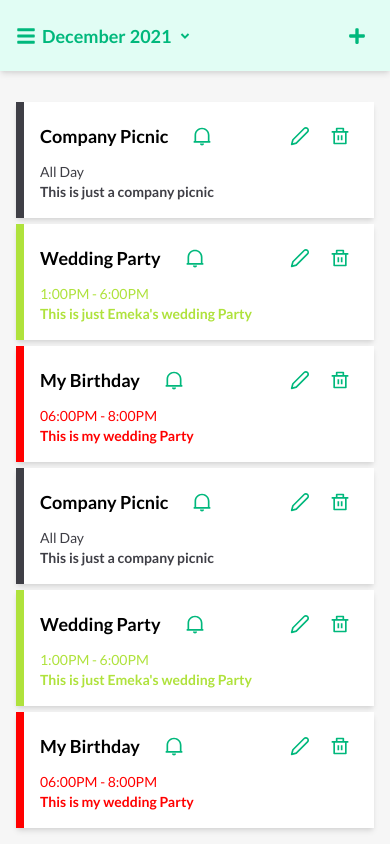
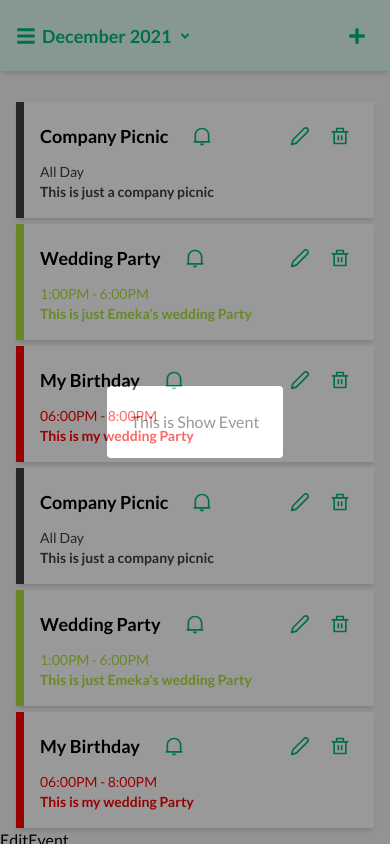
Before and after one commit to HenryNwankwo/calendar-app, a React (Create React App) app: page / in a window 390 px wide. Both pictures are taken after a click on the element 300 px from the left and 136 px from the top of the page. Built offline with nearby package versions, Linux system fonts and the light colour scheme.

Commit message:
Created a Pop Up Component

```diff
--- /dev/null
+++ b/src/components/EditEvent.js
@@ -0,0 +1,7 @@
+import React from 'react';
+
+function EditEvent() {
+  return <div>EditEvent</div>;
+}
+
+export default EditEvent;
--- a/src/components/EventCard.js
+++ b/src/components/EventCard.js
@@ -1,17 +1,35 @@
-import React, { useState, useContext } from 'react';
+import React, { useState, useContext, useEffect, useRef } from 'react';
 import { RiDeleteBinLine, RiNotification2Line } from 'react-icons/ri';
 import { FiEdit2 } from 'react-icons/fi';
 import { AppContext } from './../App';
 import DeleteEvent from './DeleteEvent';
+import EditEvent from './EditEvent';
+import ShowEventPopUp from './ShowEventPopUp';
 function EventCard() {
   const { holidayList, deleteEventPopUp, setDeleteEventPopUp } =
     useContext(AppContext);
 
+  const [currentEventID, setCurrentEventID] = useState(0);
+
   //Calls an event delete pop up and assigns its id to a state
-  const [deleteEventID, setDeleteEventID] = useState(0);
   const deleteEventMethod = (id) => {
     setDeleteEventPopUp(!deleteEventPopUp);
-    setDeleteEventID(id);
+    setCurrentEventID(id);
+  };
+
+  //state that determines the view state of an event details
+  const currentEventRef = useRef();
+  const [clickedEvent, setClickedEvent] = useState(false);
+  const clickedEventHandler = (id) => {
+    setClickedEvent(!clickedEvent);
+    setCurrentEventID(id);
+  };
+
+  //Edit event handler
+  const [showEditEvent, setShowEditEvent] = useState(false);
+  const editEventHandler = (id) => {
+    setShowEditEvent(!showEditEvent);
+    setCurrentEventID(id);
   };
 
   return (
@@ -19,9 +37,11 @@ function EventCard() {
       {holidayList.map((holiday) => {
         return (
           <div
-            className='flex flex-col bg-bg-color-white mt-1.5 mx-4 md:mx-7 p-4 md:p-6 hover:bg-gray-50 shadow-md select-none'
+            className='flex flex-col bg-bg-color-white mt-1.5 mx-4 md:mx-7 p-4 md:p-6 hover:bg-gray-50 hover:cursor-pointer shadow-md select-none'
             style={{ borderLeft: `8px solid ${holiday.color}` }}
             key={holiday.id}
+            ref={currentEventRef}
+            onClick={() => clickedEventHandler(holiday.id)}
           >
             <div className='flex justify-between mb-2'>
               <span className='flex flex-row w-auto items-center'>
@@ -31,7 +51,10 @@ function EventCard() {
                 </span>
               </span>
               <span className='flex flex-row w-auto items-center'>
-                <span className='hoverRoundedGray mr-1'>
+                <span
+                  className='hoverRoundedGray mr-1'
+                  onClick={() => editEventHandler(holiday.id)}
+                >
                   <FiEdit2 className='text-xl text-primary-color' />
                 </span>
                 <span
@@ -53,11 +76,19 @@ function EventCard() {
           </div>
         );
       })}
+      {<EditEvent theEventID={currentEventID} />}
+      {clickedEvent && (
+        <ShowEventPopUp
+          theKey={currentEventID}
+          id={currentEventID}
+          theState={clickedEvent}
+        ></ShowEventPopUp>
+      )}
       {
         <DeleteEvent
-          theEventID={deleteEventID}
+          theEventID={currentEventID}
           trigger={deleteEventPopUp}
-          theKey={deleteEventID}
+          theKey={currentEventID}
         ></DeleteEvent>
       }
     </div>
--- /dev/null
+++ b/src/components/PopUp.js
@@ -0,0 +1,37 @@
+import React, { useEffect, useRef, useState } from 'react';
+
+function PopUp(props) {
+  const [showPopUp, setShowPopUp] = useState(true);
+  //Assigning a reference to the pop up child element
+  const popUpRef = useRef();
+
+  useEffect(() => {
+    const popUpEventHandler = (e) => {
+      if (popUpRef.current && !popUpRef.current.contains(e.target)) {
+        setShowPopUp(false);
+      }
+      e.stopPropagation();
+    };
+
+    document.addEventListener('click', popUpEventHandler);
+
+    return () => {
+      document.removeEventListener('click', popUpEventHandler);
+    };
+  });
+
+  return (
+    showPopUp && (
+      <div
+        className='fixed top-0 left-0 bottom-0 right-0 popUpOverlay h-screen w-screen flex justify-center items-center bg-black opacity-40'
+        key={props.theKey}
+      >
+        <div className='bg-white rounded p-6 shadow-md ' ref={popUpRef}>
+          {props.children}
+        </div>
+      </div>
+    )
+  );
+}
+
+export default PopUp;
--- /dev/null
+++ b/src/components/ShowEventPopUp.js
@@ -0,0 +1,14 @@
+import React from 'react';
+import PopUp from './PopUp';
+
+function ShowEventPopUp({ theState, theKey, id }) {
+  return (
+    <>
+      <PopUp theState={theState} theKey={theKey} theID={id}>
+        <div>This is Show Event</div>
+      </PopUp>
+    </>
+  );
+}
+
+export default ShowEventPopUp;
--- a/src/index.css
+++ b/src/index.css
@@ -68,3 +68,6 @@
 .customCheck:checked::after {
   display: block;
 }
+.popUpOverlay {
+  z-index: 999;
+}
```
